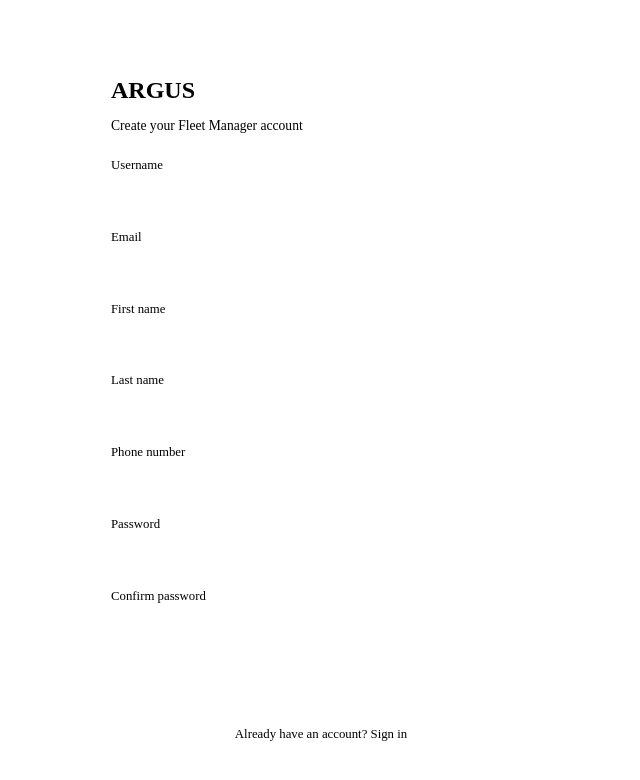
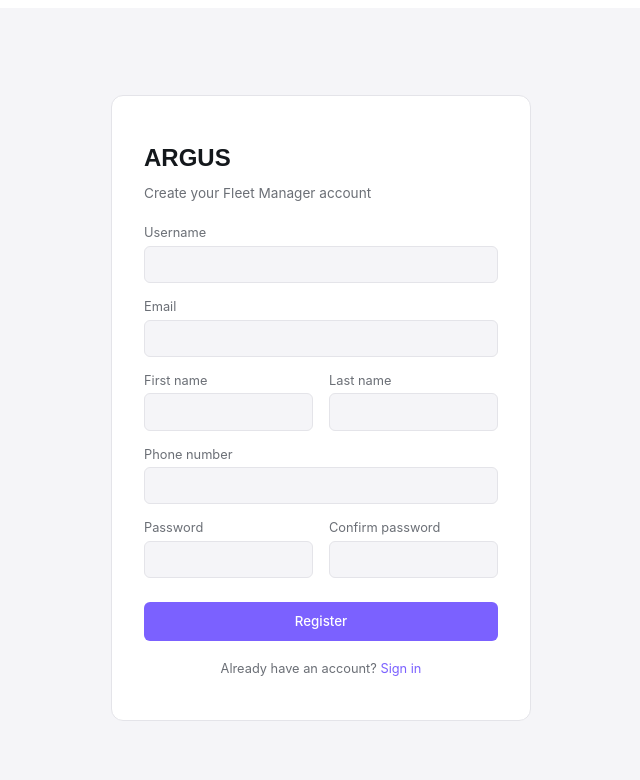
Before and after one commit to amorsaralynn08-arch/_ARGUS_, a React (Vite) app in the folder Argus-frontend/: page /register in a window 1280 px wide. Shown: the top 780 px of the page, without its empty margins (319-959 px from the left). Built offline with nearby package versions, Linux system fonts and the light colour scheme.

Commit message:
add box sizing , change padding , group inputs to change perceived length.

```diff
--- a/Argus-frontend/src/main.jsx
+++ b/Argus-frontend/src/main.jsx
@@ -1,6 +1,8 @@
 import { StrictMode } from 'react'
 import { createRoot } from 'react-dom/client'
 import { AuthProvider } from "./context/AuthContext";
+import "./styles/tokens.css";
+import "./styles/auth.css";
 import App from './App.jsx'
 
 createRoot(document.getElementById('root')).render(
--- a/Argus-frontend/src/pages/register.jsx
+++ b/Argus-frontend/src/pages/register.jsx
@@ -73,11 +73,18 @@ const Register = () => {
 <form onSubmit={handleSubmit} noValidate>
   <FormInput label="Username" name="username" value={formData.username} onChange={handleChange} error={errors.username} />
   <FormInput label="Email" name="email" type="email" value={formData.email} onChange={handleChange} error={errors.email} />
+
+  <div className="form-row">
     <FormInput label="First name" name="first_name" value={formData.first_name} onChange={handleChange} />
     <FormInput label="Last name" name="last_name" value={formData.last_name} onChange={handleChange} />
+  </div>
+
   <FormInput label="Phone number" name="phone_number" value={formData.phone_number} onChange={handleChange} />
+
+  <div className="form-row">
     <FormInput label="Password" name="password" type="password" value={formData.password} onChange={handleChange} error={errors.password} />
     <FormInput label="Confirm password" name="confirm_password" type="password" value={formData.confirm_password} onChange={handleChange} error={errors.confirm_password} />
+  </div>
 
   <button type="submit" disabled={loading}>
     {loading ? "Creating account..." : "Register"}
--- a/Argus-frontend/src/styles/auth.css
+++ b/Argus-frontend/src/styles/auth.css
@@ -1,3 +1,7 @@
+*, *::before, *::after {
+  box-sizing: border-box;
+}
+
 .auth-page {
   min-height: 100vh;
   display: flex;
@@ -109,3 +113,13 @@
   color: var(--color-primary);
   text-decoration: none;
 }
+
+.form-row {
+  display: flex;
+  gap: 1rem;
+}
+
+.form-row .form-group {
+  flex: 1;
+  margin-bottom: 1rem;
+}
```
Lines whose indentation alone changed are shown as unchanged.
